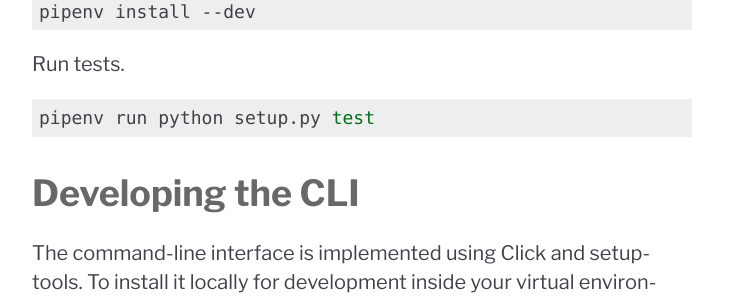
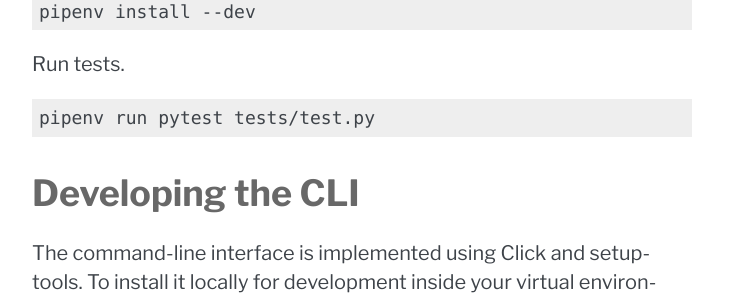
Before and after one commit to datadesk/nws-wwa, a Sphinx documentation site: the page built from docs/index.md, in a window 1280 px wide and 900 px high, scrolled down 1484 px. Shown: the part 153-453 px from the top of the window, without its empty margins (388-1141 px from the left). Built offline with Sphinx 7.4.7, drawn with Linux system fonts in a browser that asks for light colours.

Commit message:
Update docs

````diff
--- a/docs/index.md
+++ b/docs/index.md
@@ -64,7 +64,7 @@ pipenv install --dev
 Run tests.
 
 ```bash
-pipenv run python setup.py test
+pipenv run pytest tests/test.py
 ```
 
 ## Developing the CLI
````
